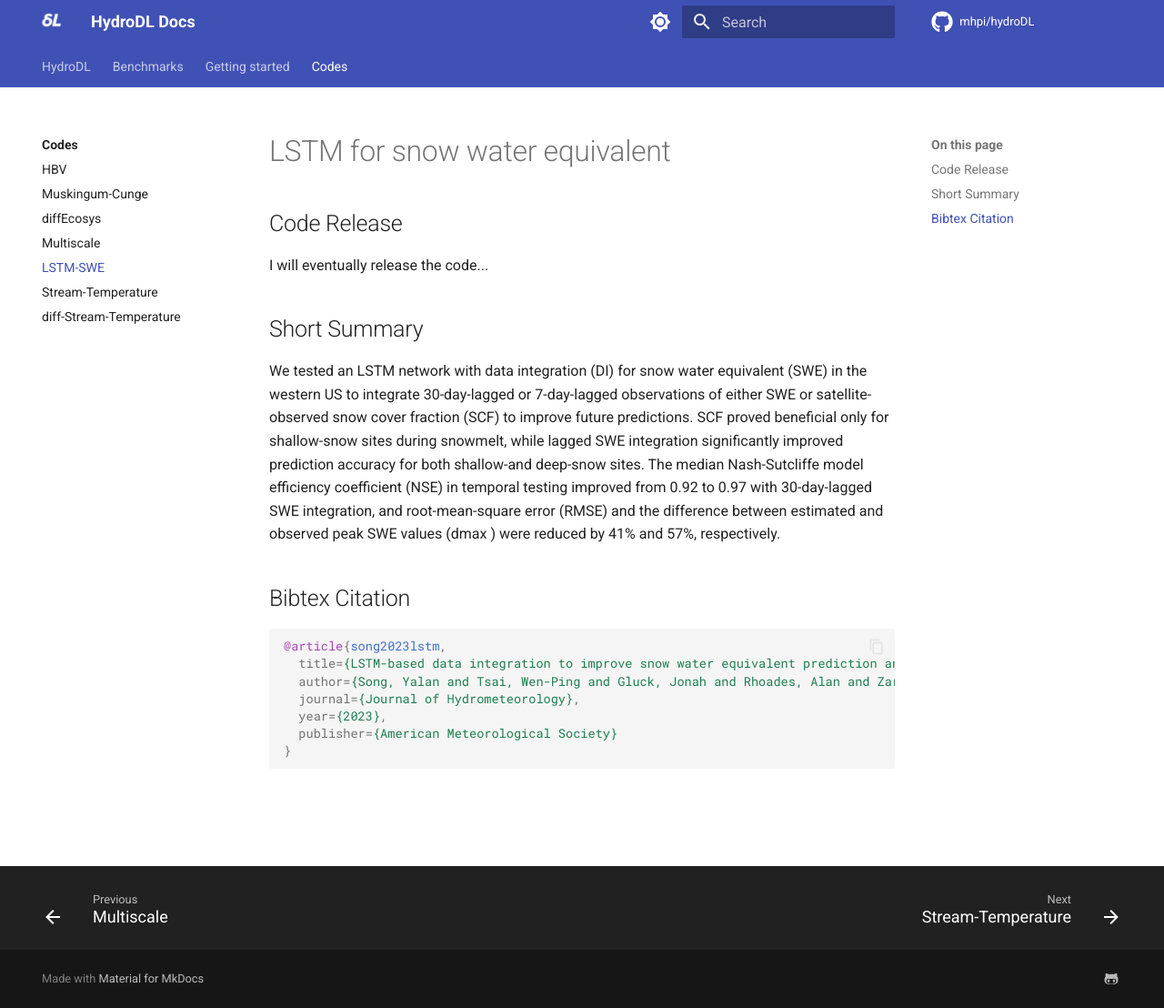
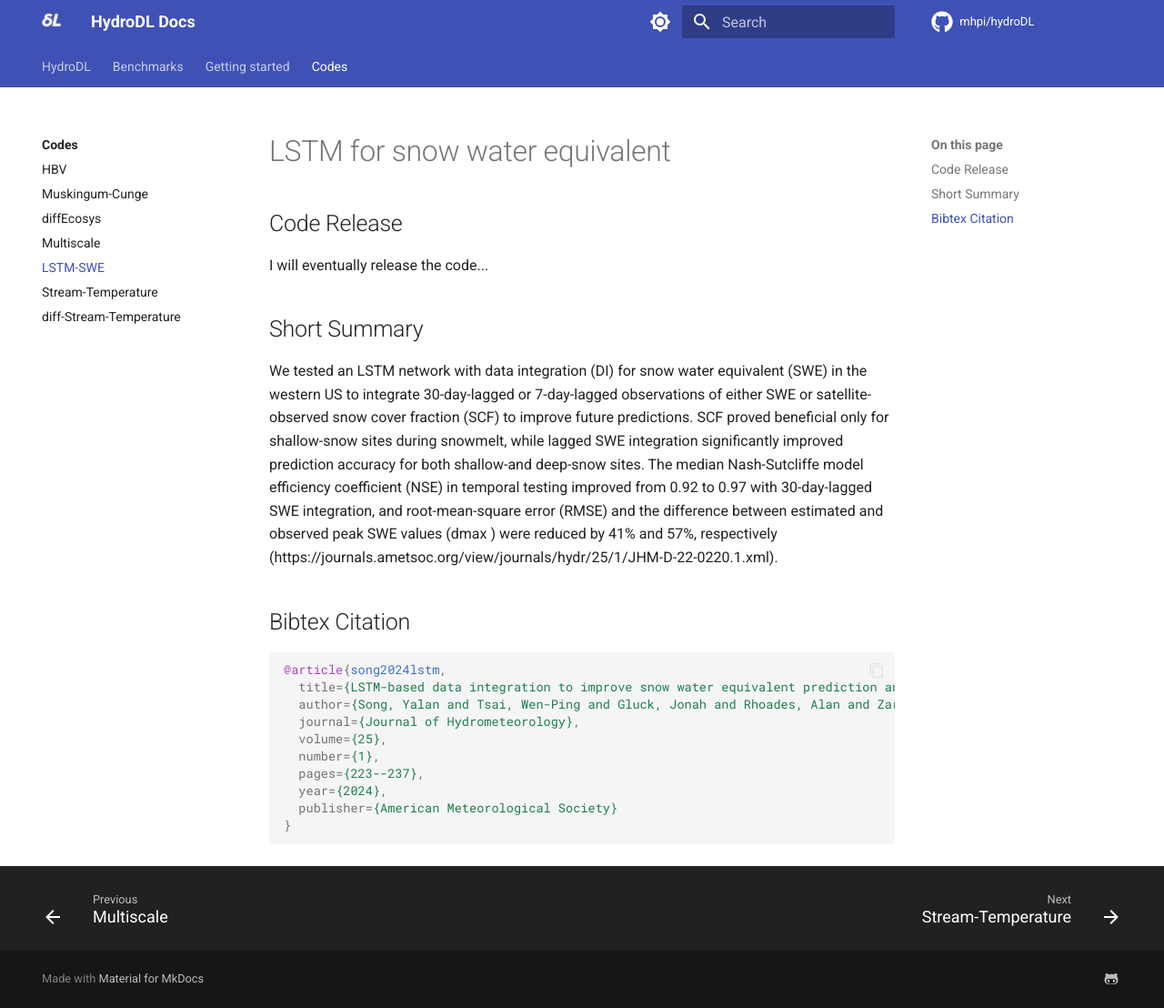
Before and after one commit to mhpi/mhpi.github.io, an MkDocs documentation site: the page built from docs/codes/Song_SWE_2023.md, in a window 1280 px wide and 1108 px high. Shown: the whole window at 91% size. Built offline with MkDocs 1.6.1 and Material for MkDocs 9.7.7, drawn with Linux system fonts in a browser that asks for light colours; a script that is not in the unit is left out; comment, search, counter and statistics services are not loaded.

Commit message:
Update Song_SWE_2023.md

````diff
--- a/docs/codes/Song_SWE_2023.md
+++ b/docs/codes/Song_SWE_2023.md
@@ -5,17 +5,20 @@
 I will eventually release the code...
 
 ## Short Summary
-We tested an LSTM network with data integration (DI) for snow water equivalent (SWE) in the western US to integrate 30-day-lagged or 7-day-lagged observations of either SWE or satellite-observed snow cover fraction (SCF) to improve future predictions. SCF proved beneficial only for shallow-snow sites during snowmelt, while lagged SWE integration significantly improved prediction accuracy for both shallow-and deep-snow sites. The median Nash-Sutcliffe model efficiency coefficient (NSE) in temporal testing improved from 0.92 to 0.97 with 30-day-lagged SWE integration, and root-mean-square error (RMSE) and the difference between estimated and observed peak SWE values (dmax ) were reduced by 41% and 57%, respectively.
+We tested an LSTM network with data integration (DI) for snow water equivalent (SWE) in the western US to integrate 30-day-lagged or 7-day-lagged observations of either SWE or satellite-observed snow cover fraction (SCF) to improve future predictions. SCF proved beneficial only for shallow-snow sites during snowmelt, while lagged SWE integration significantly improved prediction accuracy for both shallow-and deep-snow sites. The median Nash-Sutcliffe model efficiency coefficient (NSE) in temporal testing improved from 0.92 to 0.97 with 30-day-lagged SWE integration, and root-mean-square error (RMSE) and the difference between estimated and observed peak SWE values (dmax ) were reduced by 41% and 57%, respectively (https://journals.ametsoc.org/view/journals/hydr/25/1/JHM-D-22-0220.1.xml).
 
 ## Bibtex Citation
 
 
 ```bibtex
-@article{song2023lstm,
+@article{song2024lstm,
   title={LSTM-based data integration to improve snow water equivalent prediction and diagnose error sources},
   author={Song, Yalan and Tsai, Wen-Ping and Gluck, Jonah and Rhoades, Alan and Zarzycki, Colin and McCrary, Rachel and Lawson, Kathryn and Shen, Chaopeng},
   journal={Journal of Hydrometeorology},
-  year={2023},
+  volume={25},
+  number={1},
+  pages={223--237},
+  year={2024},
   publisher={American Meteorological Society}
 }
 ```
````
